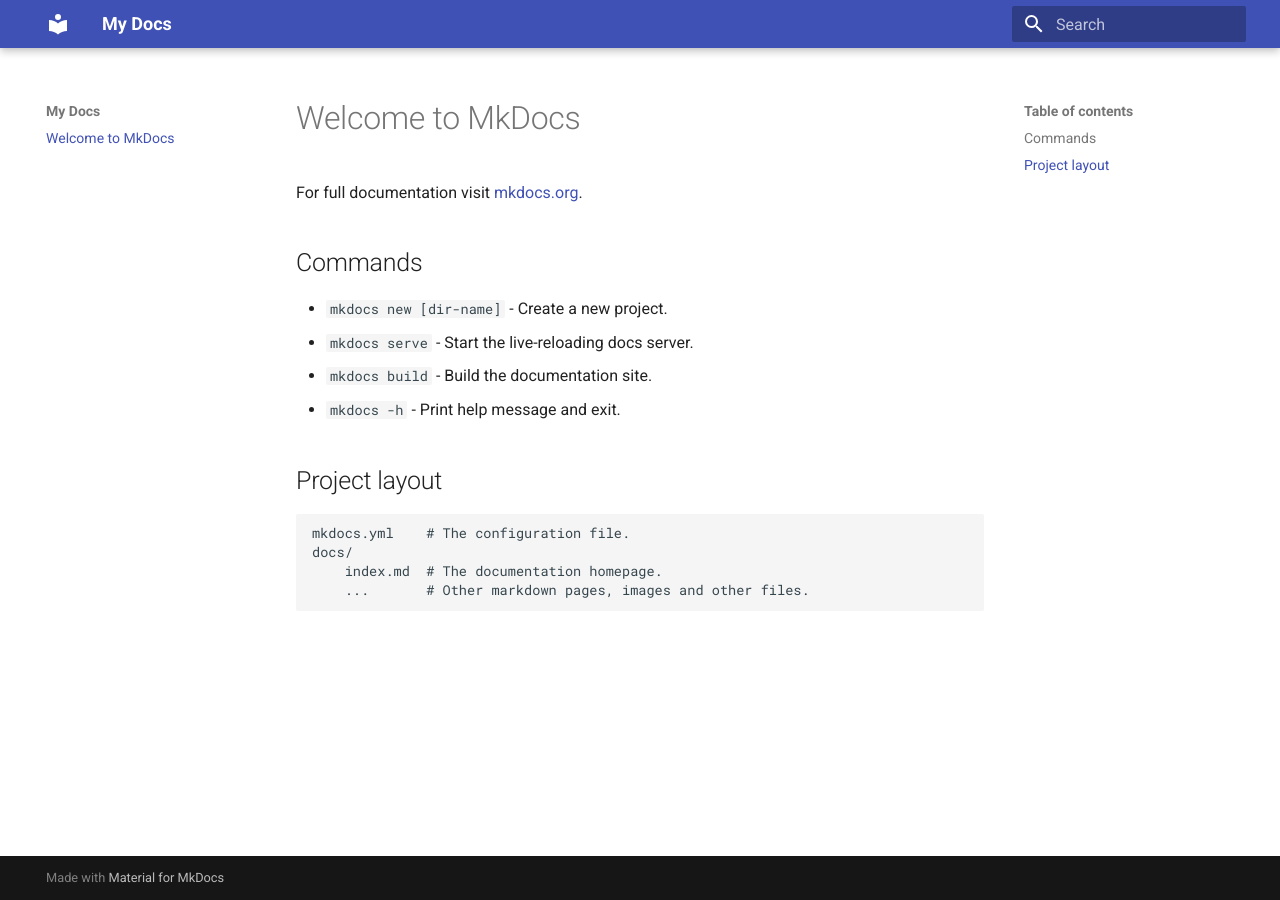
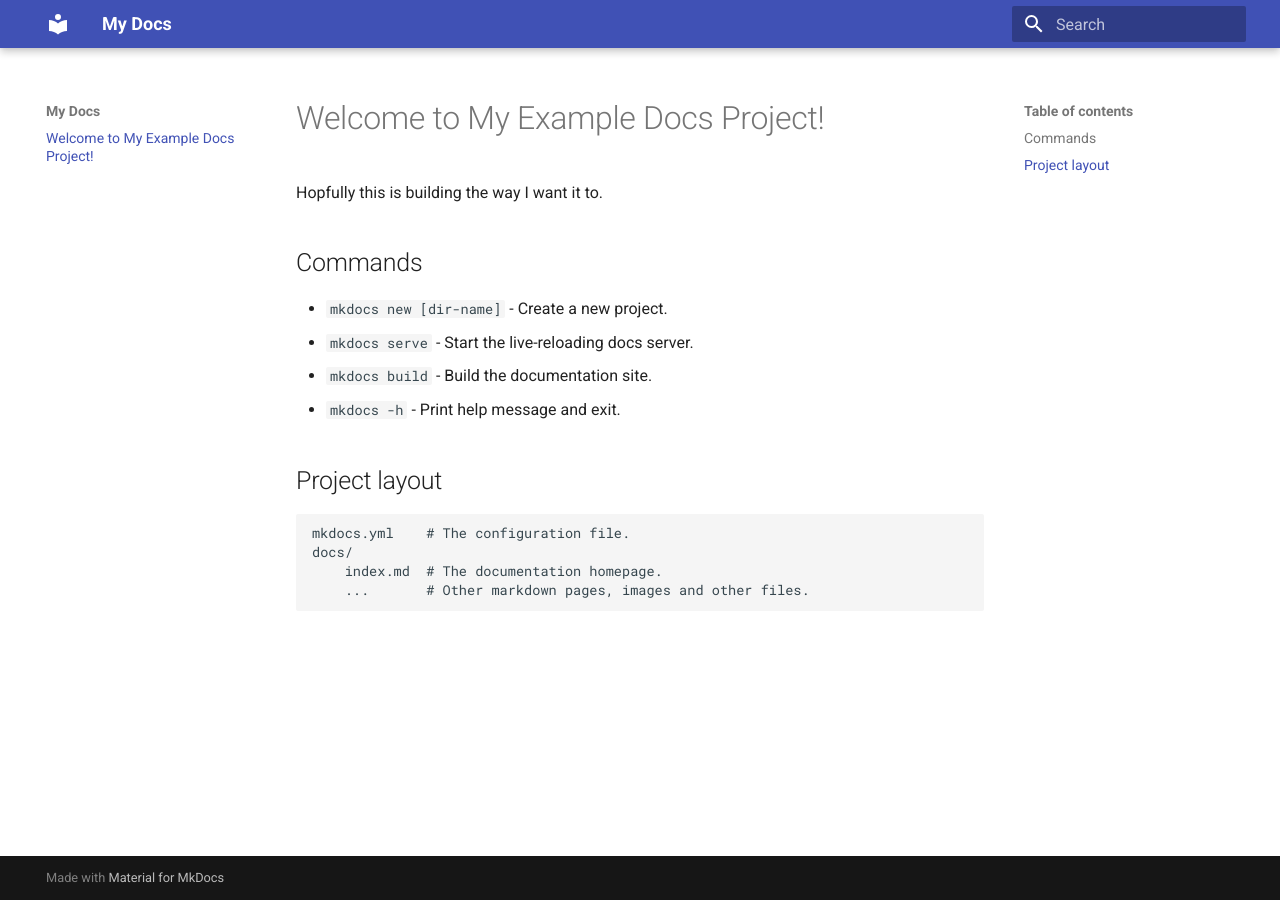
Before and after one commit to jolavb/example-read-docs-site, an MkDocs documentation site: the page built from docs/index.md, in a window 1280 px wide. Built offline with MkDocs 1.6.1 and Material for MkDocs 9.7.7, drawn with Linux system fonts in a browser that asks for light colours.

```diff
--- a/.readthedocs.yaml
+++ b/.readthedocs.yaml
@@ -5,6 +5,6 @@ mkdocs:
   fail_on_warning: false
 
 python:
-  version: 3.10
+  version: 3.8
   install:
     - requirements: docs/requirements.txt
--- a/docs/index.md
+++ b/docs/index.md
@@ -1,6 +1,6 @@
-# Welcome to MkDocs
+# Welcome to My Example Docs Project!
 
-For full documentation visit [mkdocs.org](https://www.mkdocs.org).
+Hopfully this is building the way I want it to.
 
 ## Commands
 
```
